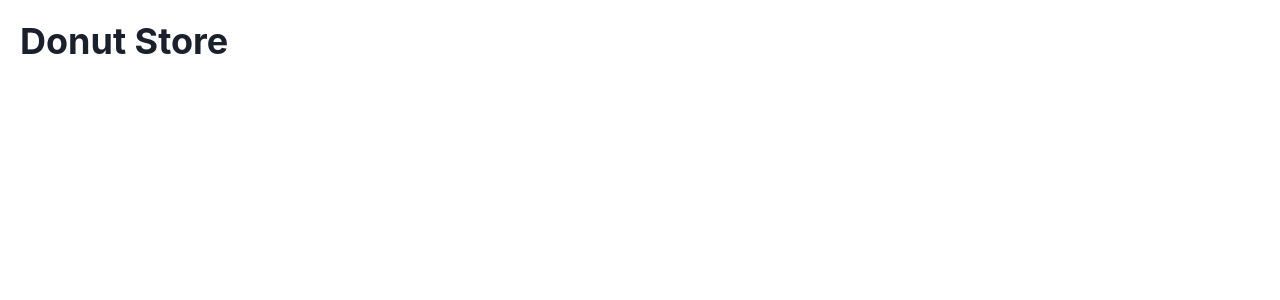
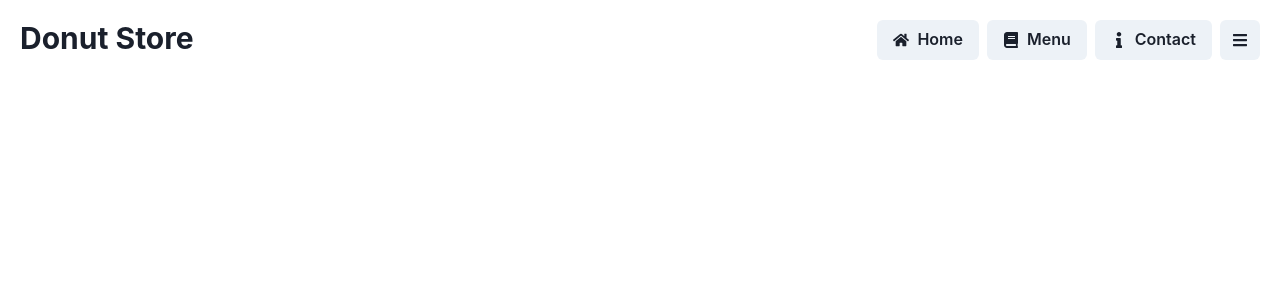
Before and after one commit to Brodypen/restaurant-page, a React (Create React App) app: page / in a window 1280 px wide. Shown: the top 300 px of the page. Built offline with nearby package versions, Linux system fonts and the light colour scheme.

Commit message:
Working NavMenu for dekstop

```diff
--- a/src/ColorModeSwitcher.js
+++ b/src/ColorModeSwitcher.js
@@ -1,18 +1,20 @@
 import React from 'react';
-import { useColorMode, useColorModeValue, MenuItem } from '@chakra-ui/react';
+import { useColorMode, useColorModeValue, Flex, MenuItem} from '@chakra-ui/react';
 import { FaMoon, FaSun } from 'react-icons/fa';
 
 export const ColorModeSwitcher = props => {
   const { toggleColorMode } = useColorMode();
   const text = useColorModeValue('dark', 'light');
   const SwitchIcon = useColorModeValue(FaMoon, FaSun);
-
   return (
     <MenuItem
+      minWidth='max-content'
       aria-label={`Switch to ${text} mode`}
       onClick={toggleColorMode}
       icon={<SwitchIcon />}
       {...props}
-    >{text.charAt(0).toUpperCase() + text.slice(1)} Mode</MenuItem>
+    >
+    {text.charAt(0).toUpperCase() + text.slice(1)} Mode
+    </MenuItem>
   );
 };
--- a/src/components/NavMenu.js
+++ b/src/components/NavMenu.js
@@ -1,9 +1,19 @@
-import React from 'react'
-
+import { Button, HStack, Link, Menu, Box, Spacer } from '@chakra-ui/react';
+import React from 'react';
+import { FaHome, FaBook, FaInfo, FaGithub } from 'react-icons/fa';
+import { ColorModeSwitcher } from '../ColorModeSwitcher';
+import HamburgerMenu from './HamburgerMenu';
 const NavMenu = () => {
   return (
-    <div>NavMenu</div>
-  )
-}
+    <div>
+      <HStack>
+        <Button leftIcon={<FaHome />}>Home</Button>
+        <Button leftIcon={<FaBook />}>Menu</Button>
+        <Button leftIcon={<FaInfo />}>Contact</Button>
+        <HamburgerMenu/>
+      </HStack>
+    </div>
+  );
+};
 
-export default NavMenu
+export default NavMenu;
--- a/src/components/TopNavBar.js
+++ b/src/components/TopNavBar.js
@@ -1,16 +1,17 @@
-import { Box, Flex, Heading } from '@chakra-ui/react'
-import { useMediaQuery } from '@chakra-ui/react'
-import React from 'react'
-import HamburgerMenu from './HamburgerMenu'
+import { Box, Flex, Heading } from '@chakra-ui/react';
+import { useMediaQuery } from '@chakra-ui/react';
+import React from 'react';
+import HamburgerMenu from './HamburgerMenu';
+import NavMenu from './NavMenu';
 
 const TopNavBar = () => {
-    const [isMobileSize] = useMediaQuery('(min-width: 480px)');
+  const [isMobileSize] = useMediaQuery('(min-width: 480px)');
   return (
     <Flex justifyContent="space-between">
-    <Heading>Donut Store</Heading>
-    {isMobileSize? <Box></Box> : <HamburgerMenu/>}
+      <Heading style={{whiteSpace: 'nowrap'}} fontSize="3xl">Donut Store</Heading>
+      {isMobileSize ? <NavMenu /> : <HamburgerMenu />}
     </Flex>
-  )
-}
+  );
+};
 
-export default TopNavBar
+export default TopNavBar;
```
Also changed, not shown: src/components/HamburgerMenu.js (+5 -2 lines).
